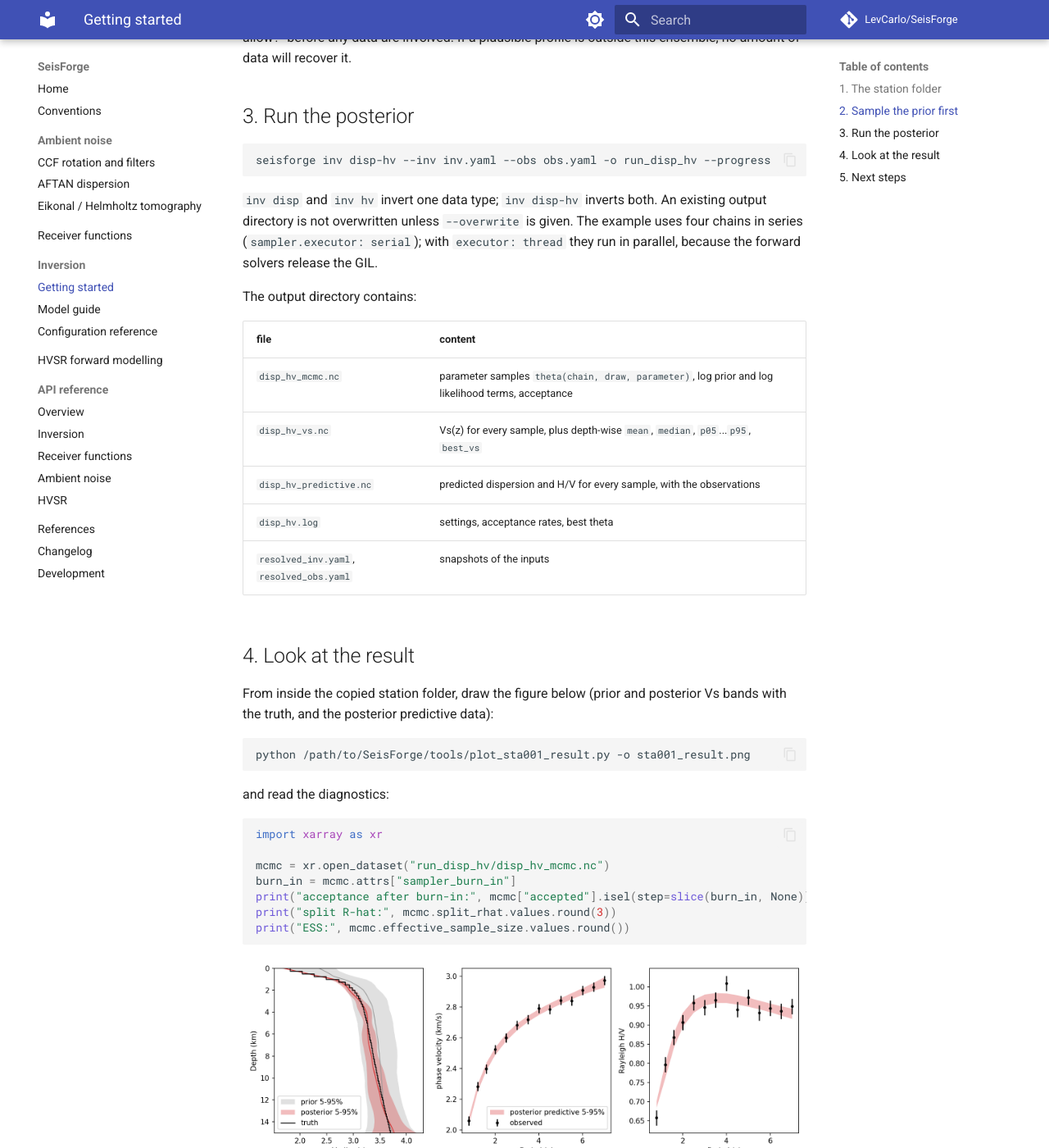
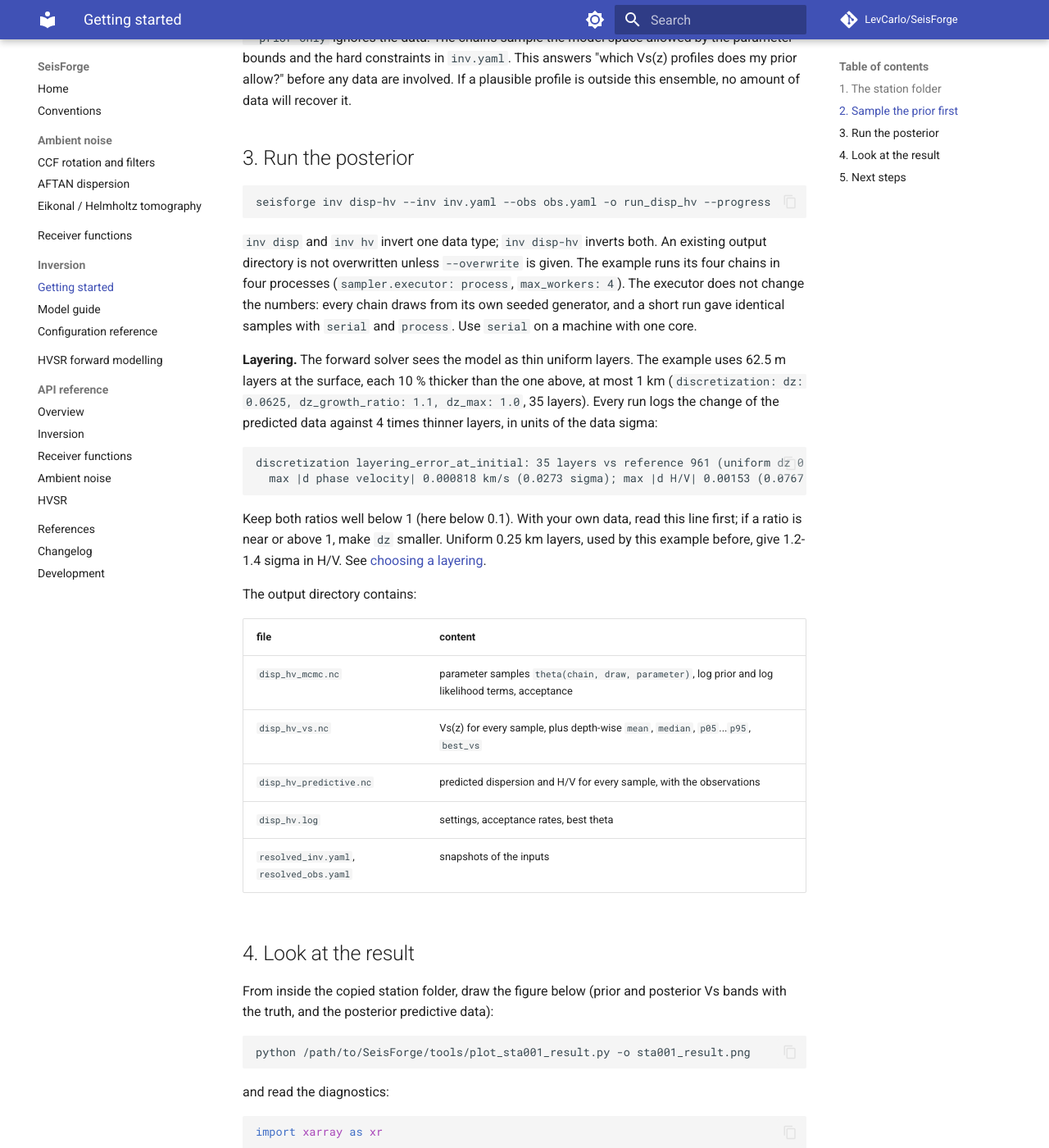
Before and after one commit to LevCarlo/SeisForge, an MkDocs documentation site: the page built from docs/inv_getting_started.md, in a window 1280 px wide and 1400 px high, scrolled down 1480 px. Shown: the whole window at 82% size. Built offline with MkDocs 1.6.1 and Material for MkDocs 9.7.7, drawn with Linux system fonts in a browser that asks for light colours; comment, search, counter and statistics services are not loaded; some of the changed text lies outside the part shown.

Commit message:
examples: STA001 data from a finer layering, graded inversion layering, process executor
The synthetic data are now forwarded in uniform 1/32 km layers instead of the
inversion's own layering, which hid its H/V layering error (1.2-1.4 sigma for
uniform dz 0.25). The example uses the graded layering dz 0.0625 / growth 1.1 /
dz_max 1.0 (0.03 / 0.08 sigma) and runs its four chains in processes (same
samples as serial). Docs, figure and numbers from the rerun.

Co-Authored-By: Claude Opus 5.5 <noreply@anthropic.com>

````diff
--- a/docs/inv_getting_started.md
+++ b/docs/inv_getting_started.md
@@ -4,7 +4,9 @@ This page runs the example in `examples/STA001` from start to finish: a
 Bayesian (MCMC) inversion of Rayleigh phase velocity and Rayleigh H/V for
 Vs(z) in the upper 15 km. The data are synthetic, computed from a known
 model, so the result can be compared with the truth. The posterior run takes
-about 7 minutes on one core (400 s measured), the prior run about 30 s.
+about 80 s and the prior run about 6 s, with the four chains in four
+processes (measured on a 10-core Apple M4; on one core expect about four
+times as long).
 
 The [model guide](model.md) explains the model space, and the
 [configuration reference](inv_usage.md) lists every key.
@@ -34,8 +36,10 @@ sediment.vs_top, sediment.vs_bottom, crust.c0 ... crust.c7
 ```
 
 **The data are synthetic.** `tools/make_sta001_synthetic.py` sets these ten
-parameters to a truth model, forwards it with the same discretization and
-disba settings as the inversion, and adds Gaussian noise (seed 20261115):
+parameters to a truth model, forwards it with the disba settings of `obs.yaml`
+in uniform 1/32 km layers (much thinner than the inversion's layers, so the
+example does not hide the inversion's own layering error), and adds Gaussian
+noise (seed 20261115):
 
 | | truth (km/s) |
 |---|---|
@@ -76,9 +80,26 @@ seisforge inv disp-hv --inv inv.yaml --obs obs.yaml -o run_disp_hv --progress
 
 `inv disp` and `inv hv` invert one data type; `inv disp-hv` inverts both.
 An existing output directory is not overwritten unless `--overwrite` is given.
-The example uses four chains in series (`sampler.executor: serial`); with
-`executor: thread` they run in parallel, because the forward solvers release
-the GIL.
+The example runs its four chains in four processes (`sampler.executor:
+process`, `max_workers: 4`). The executor does not change the numbers: every
+chain draws from its own seeded generator, and a short run gave identical
+samples with `serial` and `process`. Use `serial` on a machine with one core.
+
+**Layering.** The forward solver sees the model as thin uniform layers. The
+example uses 62.5 m layers at the surface, each 10 % thicker than the one
+above, at most 1 km (`discretization: dz: 0.0625, dz_growth_ratio: 1.1,
+dz_max: 1.0`, 35 layers). Every run logs the change of the predicted data
+against 4 times thinner layers, in units of the data sigma:
+
+```text
+discretization layering_error_at_initial: 35 layers vs reference 961 (uniform dz 0.01562 km);
+  max |d phase velocity| 0.000818 km/s (0.0273 sigma); max |d H/V| 0.00153 (0.0767 sigma)
+```
+
+Keep both ratios well below 1 (here below 0.1). With your own data, read this
+line first; if a ratio is near or above 1, make `dz` smaller. Uniform 0.25 km
+layers, used by this example before, give 1.2-1.4 sigma in H/V. See
+[choosing a layering](inv_usage.md#discretization).
 
 The output directory contains:
 
@@ -122,8 +143,10 @@ What to check:
   note below 0.1 or above 0.6.
 - **Truth.** The truth (black) lies inside the posterior 5-95 % band at every
   depth of the output grid. The band is about a tenth of the prior width at
-  the surface and a third at 2-8 km, and widens below 10 km (two thirds of the
-  prior width at 14 km), where the 7 s maximum period loses sensitivity.
+  the surface and a quarter to a third at 2-8 km, and widens below 10 km
+  (0.56 of the prior width at 10 km, 0.69 at 14 km), where the 7 s maximum
+  period loses sensitivity. The posterior means of the ten parameters lie
+  within 0.85 posterior standard deviations of the truth.
 - **Posterior vs prior.** Where the posterior band is as wide as the prior
   band, the data do not constrain that depth range. Compare the bottom of the
   model with the period range of the data before interpreting it.
````
Also changed, not shown: other parts of docs/inv_getting_started.md (+1 -1 lines), CHANGELOG.md (+12 -0 lines), examples/STA001/README.md (+9 -1 lines), docs/img/sta001_result.png, 6 other files.
